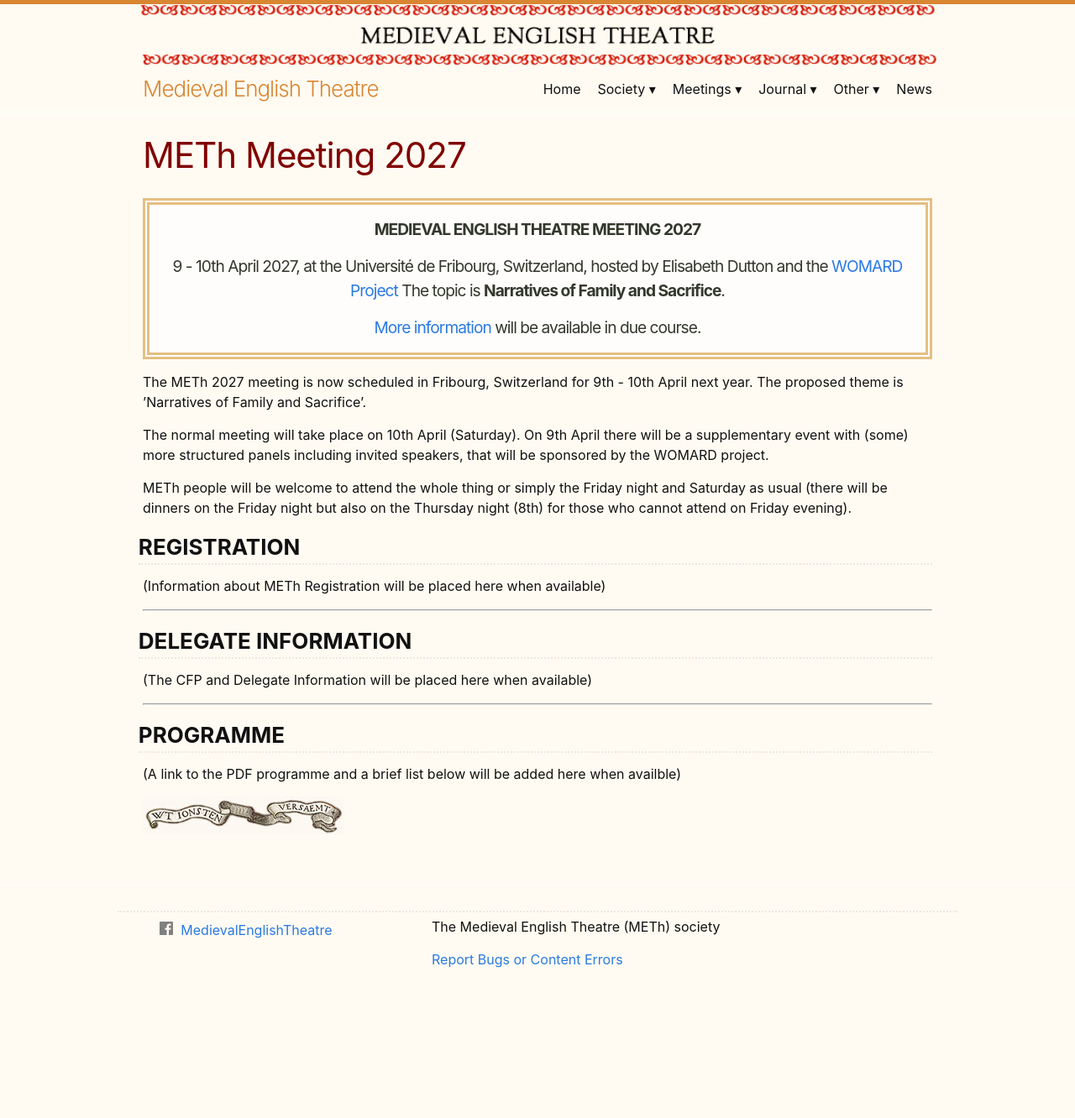
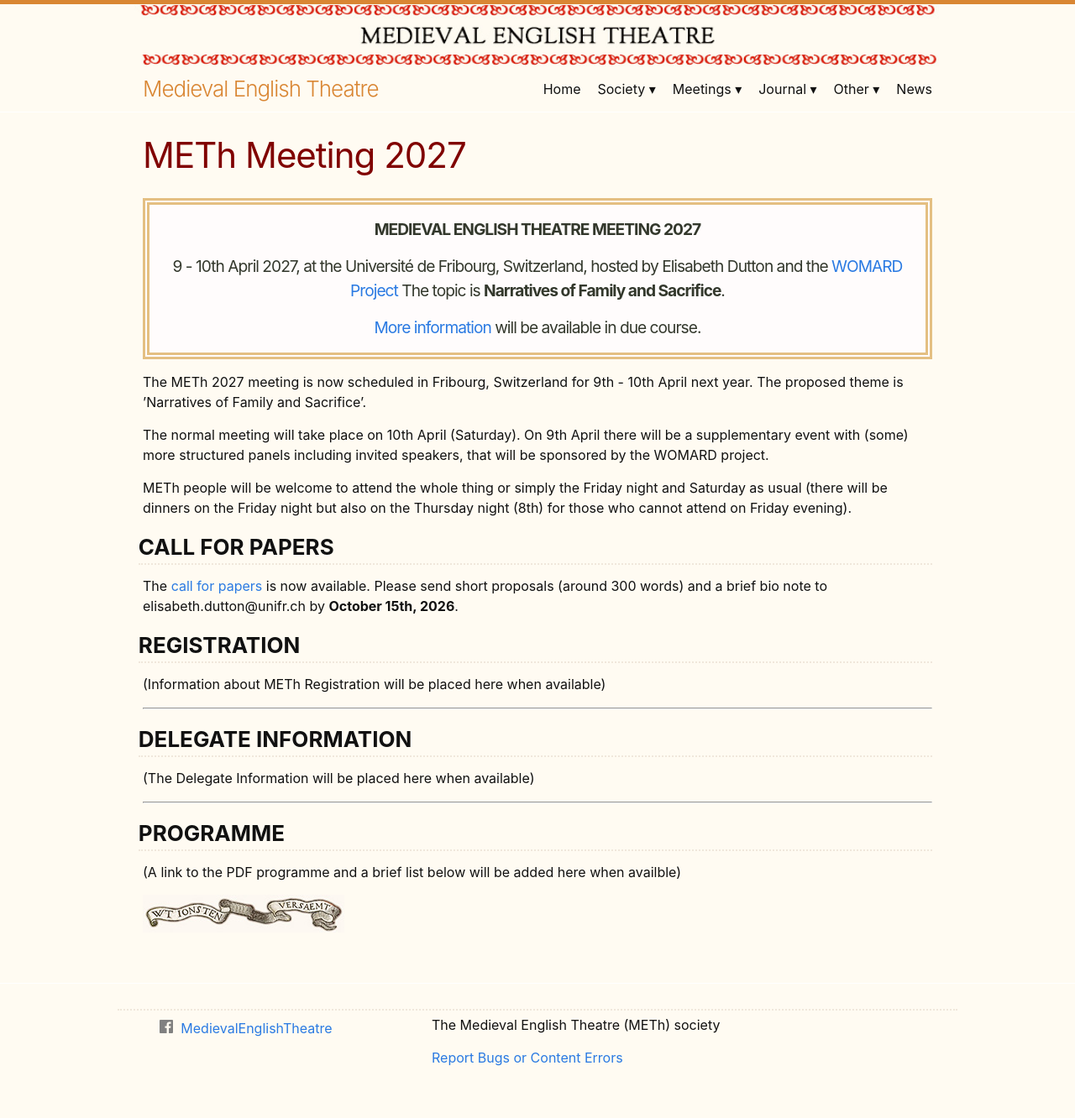
Before and after one commit to MedievalEnglishTheatre/MedievalEnglishTheatre.github.io, a Jekyll site: the page built from src/meetings/meet_2027/index.md, in a window 1280 px wide. Shown: the whole page at 84% size. Built offline with Jekyll 4.4.1, drawn with Linux system fonts in a browser that asks for light colours; before the commit the page ends 1215 px from its top, so only the background shows below that.

Commit message:
Add call for papers and update delegate info
Added a call for papers section with submission details.

```diff
--- a/src/meetings/meet_2027/index.md
+++ b/src/meetings/meet_2027/index.md
@@ -20,6 +20,10 @@ The normal meeting will take place on 10th April (Saturday). On 9th April there
 
 METh people will be welcome to attend the whole thing or simply the Friday night and Saturday as usual (there will be dinners on the Friday night but also on the Thursday night (8th) for those who cannot attend on Friday evening).
 
+### <a name="#cfp" id="cfp"/> **CALL FOR PAPERS**
+
+The [call for papers](METh_CFP_2027) is now available.
+Please send short proposals (around 300 words) and a brief bio note to elisabeth.dutton@unifr.ch by **October 15th, 2026**.
 
 ### <a name="#reg" id="#reg"/> **REGISTRATION**
 
@@ -27,9 +31,9 @@ METh people will be welcome to attend the whole thing or simply the Friday night
 
 ----
 
-### <a name="#cfp" id="#cfp"> </a> **DELEGATE INFORMATION**
+### <a name="#info" id="#info"> </a> **DELEGATE INFORMATION**
 
- (The CFP and Delegate Information will be placed here when available)
+ (The Delegate Information will be placed here when available)
 
 ----
 
```
